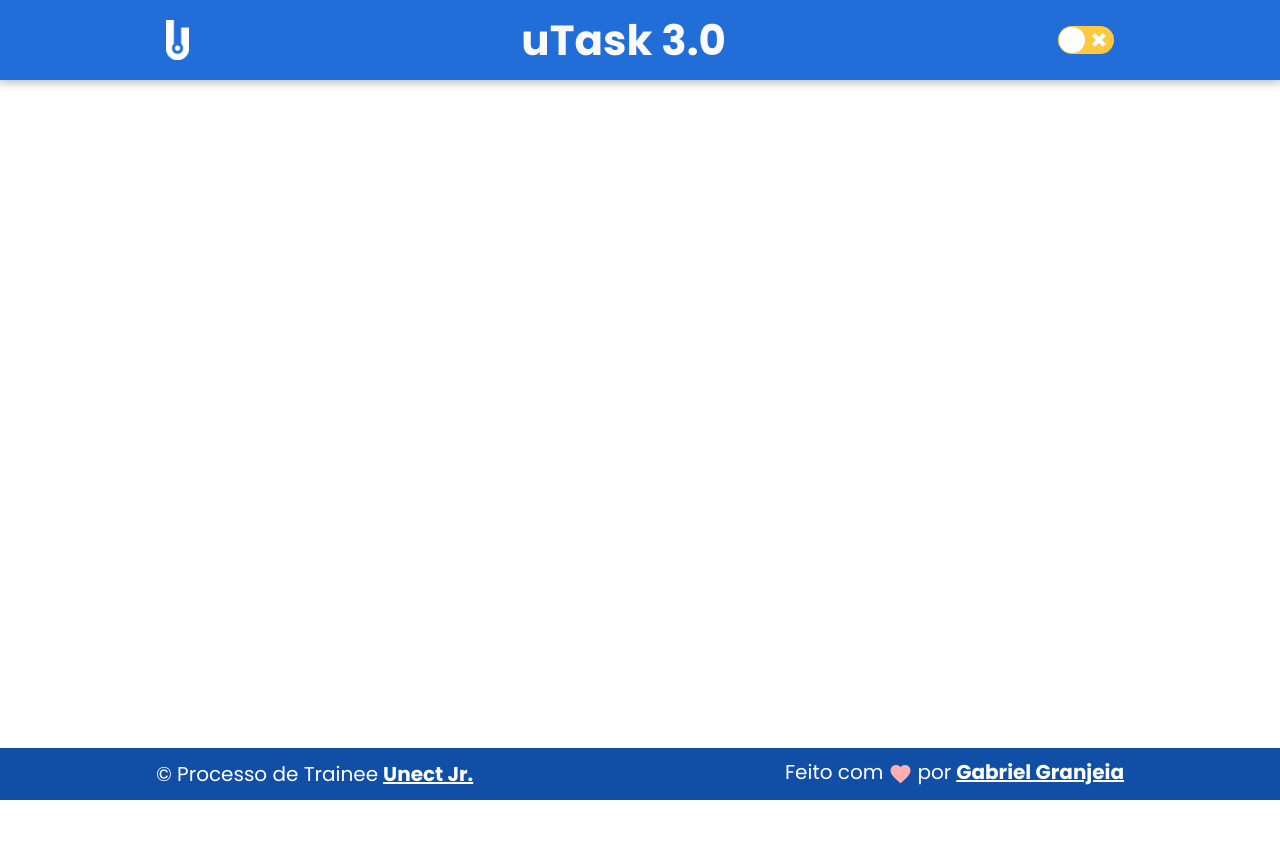
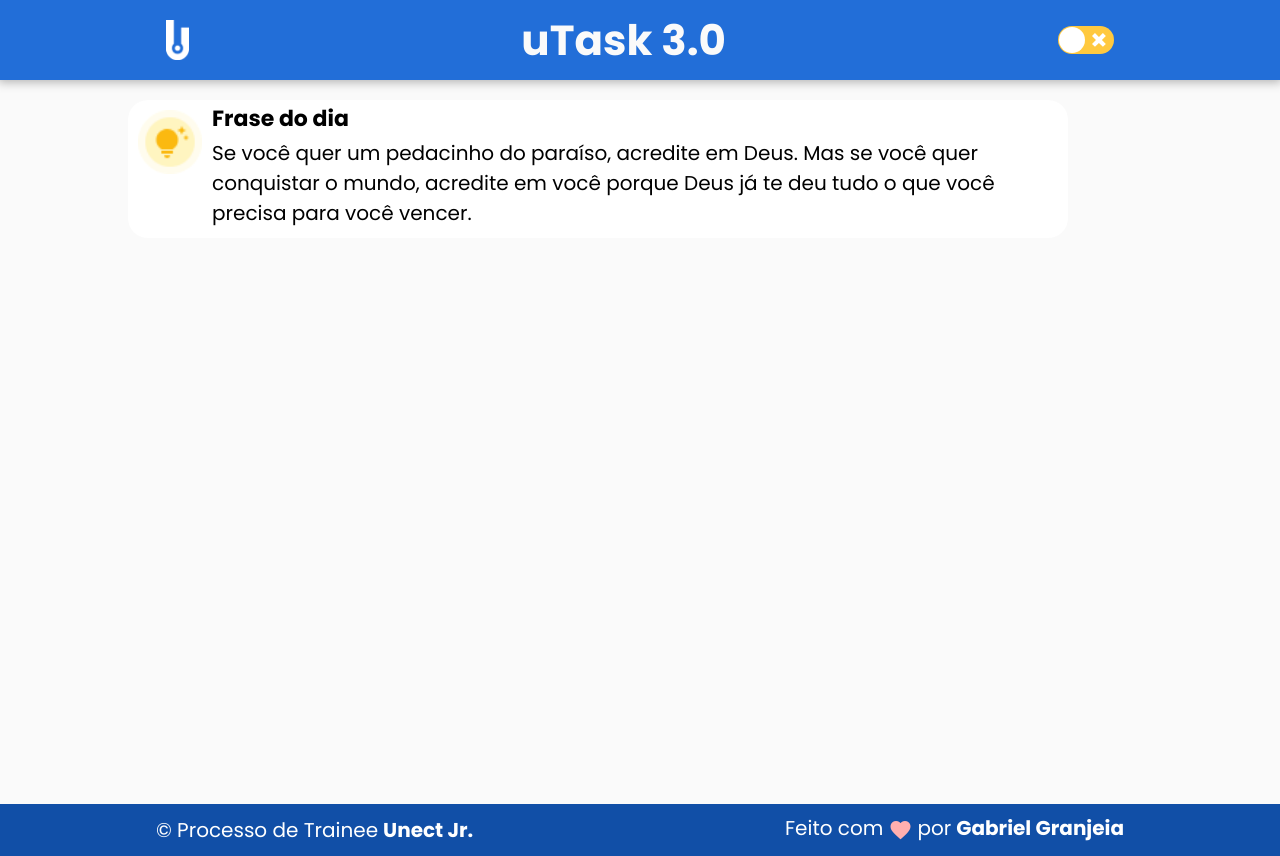
Before and after one commit to Gabriel-16n5/uTask-Trainee, a React (Vite) app: page /home in a window 1280 px wide. Before the commit the page ends 800 px from the top, so only its background shows below. Built offline with nearby package versions, Linux system fonts and the light colour scheme.

Commit message:
feat: frase do dia done

```diff
--- a/src/components/Footer.jsx
+++ b/src/components/Footer.jsx
@@ -4,7 +4,7 @@ export default function FooterBar() {
     return (
         <Footer>
             <p>© Processo de Trainee <a href="https://unect.com.br/" target="_blank">Unect Jr.</a> </p>
-            <p>Feito com <span class="material-icons">favorite</span> por <a href="https://github.com/Gabriel-16n5" target="_blank">Gabriel Granjeia</a></p>
+            <p>Feito com <span className="material-icons">favorite</span> por <a href="https://github.com/Gabriel-16n5" target="_blank">Gabriel Granjeia</a></p>
         </Footer>
     )
 }
@@ -16,7 +16,6 @@ const Footer = styled.div`
     background-color:#114FA7;
     width: 100%;
     height: 52px;
-    position: fixed;
     bottom: 0;
     left: 0;
     z-index: 1000;
@@ -33,7 +32,7 @@ const Footer = styled.div`
         }
         a{
             color: inherit;
-            text-decoration: underline;
+            text-decoration: none;
             font-weight: 700;
             margin-left: 5px;
         }
--- a/src/pages/HomePage.jsx
+++ b/src/pages/HomePage.jsx
@@ -2,26 +2,87 @@ import styled from "styled-components"
 import React from "react"
 import MainNavBar from "../components/MainNavBar";
 import FooterBar from "../components/Footer";
+import icon from "../assets/Icone.png"
 
 export default function HomePage() {
     return (
-      <PageContainer>
+      <>
         <MainNavBar/>
+          <PageContainer>
+            <FraseDoDiaContainer>
+              <Icon><img src={icon} alt="icon"></img></Icon>
+              <FraseDoDiaContent>
+                  <FraseDoDiaTitle>Frase do dia</FraseDoDiaTitle>
+                  <FraseDoDia>Se você quer um pedacinho do paraíso, acredite em Deus. Mas se você quer conquistar o mundo, acredite em você porque Deus já te deu tudo o que você precisa para você vencer.</FraseDoDia>
+              </FraseDoDiaContent>
+          </FraseDoDiaContainer>
+          </PageContainer>
         <FooterBar/>
-      </PageContainer>
+      </>
     )
   }
+
+  const Icon = styled.span`
+  margin-right: 10px;
+  img{
+    height: 64px;
+    width: 64px;
+  }
+  `;
+
+  const FraseDoDiaTitle = styled.h4`
+    margin: 0;
+    font-family: Poppins;
+    font-size: 22px;
+    font-weight: 700;
+    line-height: 18px;
+    text-align: left;
+    margin-bottom: 10px;
+  `;
+
+  const FraseDoDia = styled.p`
+      width: auto;
+      font-family: Poppins;
+      font-size: 20px;
+      font-weight: 400;
+      line-height: 1.5;
+      text-align: start;
+
+  `;
+
+  const FraseDoDiaContainer = styled.div`
+  background-color: #FFFFFF;
+  display: flex;
+  padding: 10px;
+  border-radius: 5px;
+  max-width: 920px;
+  width: auto;
+  height: auto;
+  top: 112px;
+  left: 160px;
+  gap: 0px;
+  border-radius: 20px 20px 20px 20px;
+  opacity: 0px;
+`;
+
+  const FraseDoDiaContent = styled.div`
+    display: flex;
+    flex-direction:column;
+  `;
 
   const PageContainer = styled.div`
       display: flex;
       flex-direction: column;
-      align-items: center;
+      align-items: start;
+      justify-content: start;
       font-family: 'Roboto';
       font-size: 24px;
       text-align: center;
-      color: #293845;
+      background-color:#fafafa;
       margin-top: 30px;
       padding-top: 70px;
+      padding-left: 10vw;
+      height: 88vh; // arrumar isso aqui
   `
 
   const Title = styled.h1`
```
Also changed, not shown: src/assets/Icone.png (added).
